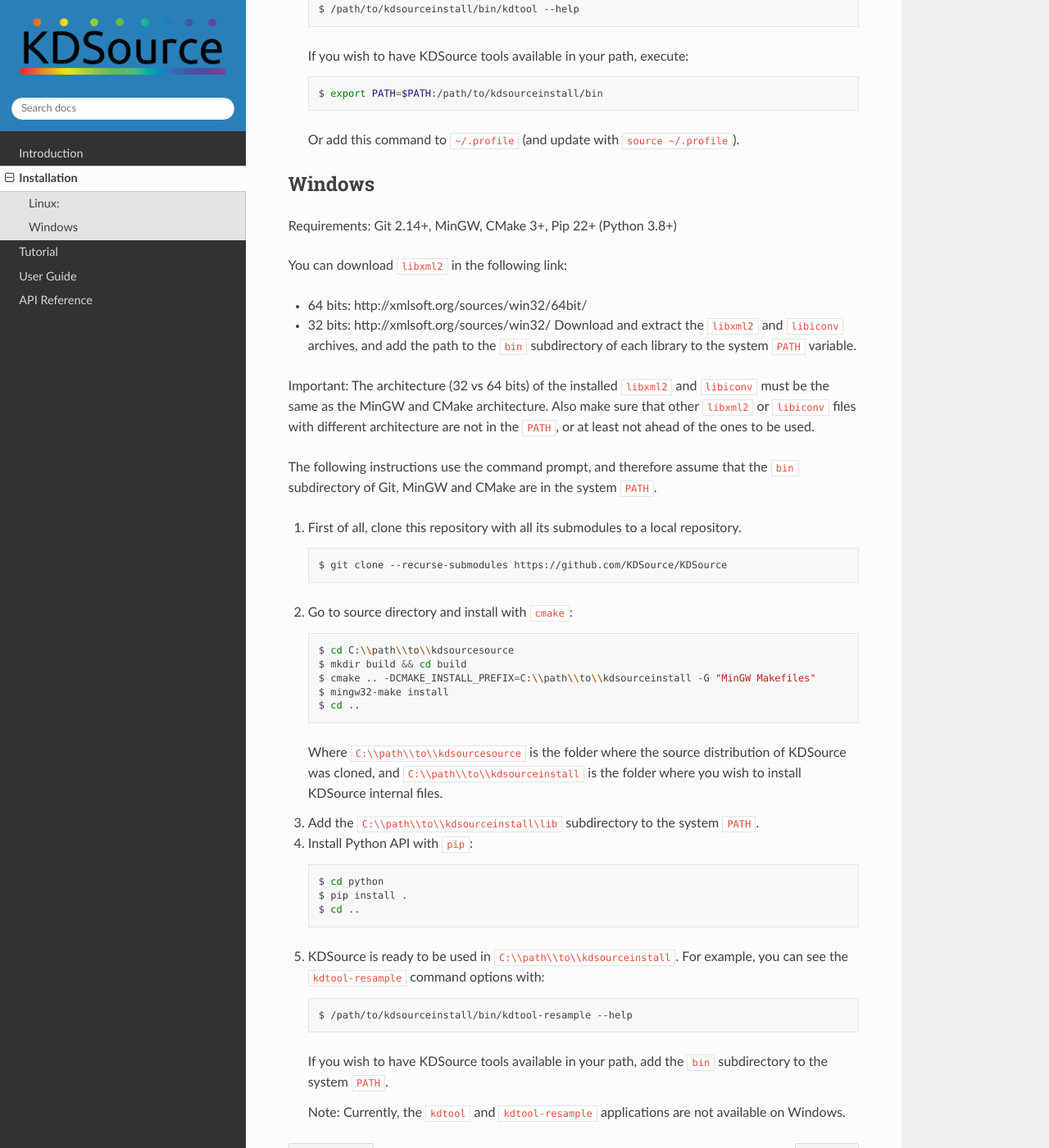
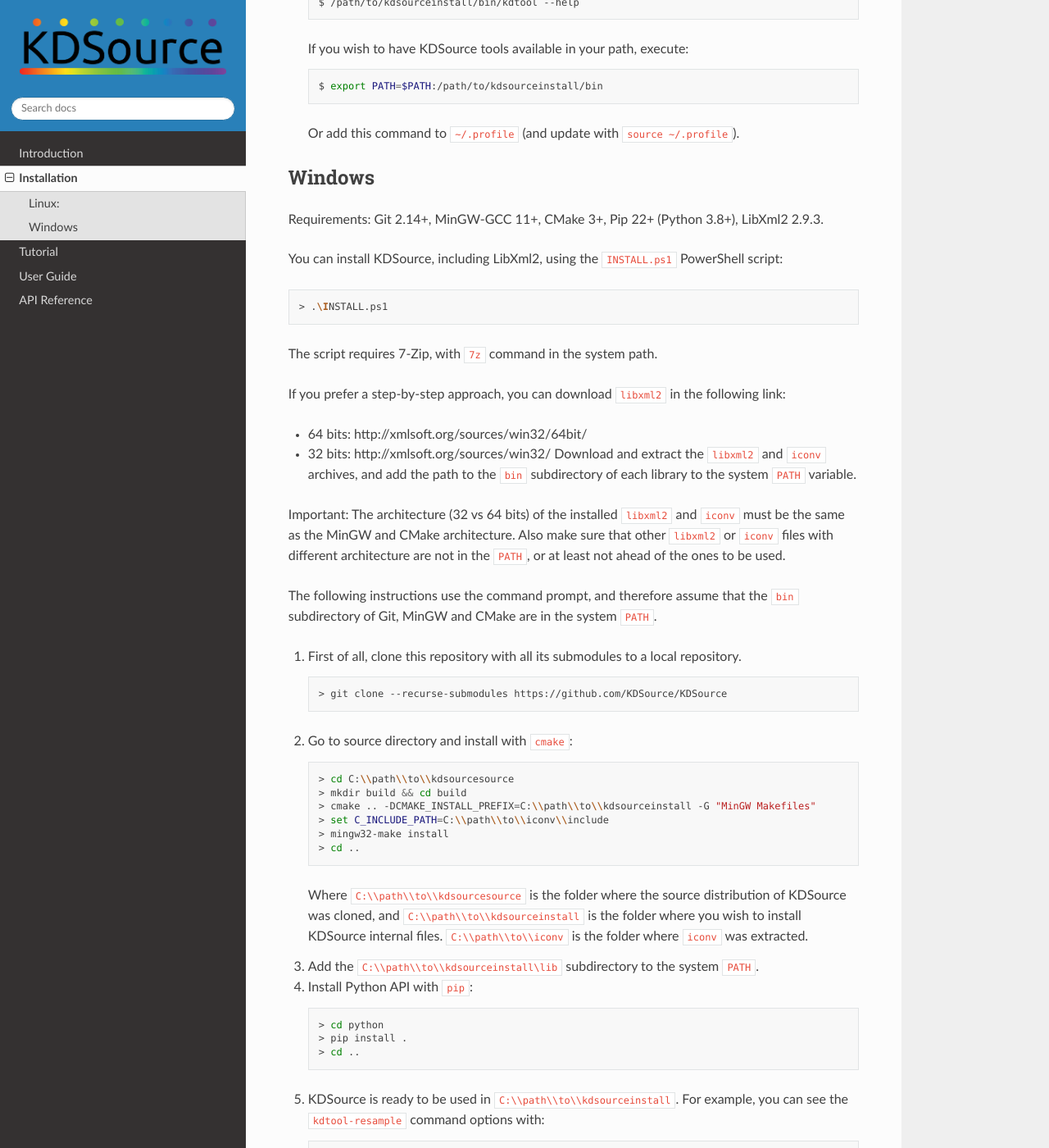
Before and after one commit to KDSource/KDSource, a Sphinx documentation site: the page built from docs/source/installation.md, in a window 1280 px wide and 1400 px high, scrolled down 1094 px. Shown: the whole window at 82% size. Built offline with Sphinx 7.4.7 and the Read the Docs theme 2.0.0, drawn with Linux system fonts in a browser that asks for light colours; some of the changed text lies outside the part shown.

````diff
--- a/docs/source/installation.md
+++ b/docs/source/installation.md
@@ -1,13 +1,14 @@
 # Installation
 
-Currently, the only implemented installation method is via cloning the GitHub repository and building with CMake and Pip. It is required to have previously installed `libxml2`. See bellow for specifical instructions for Linux and Windows.
+Currently, the only implemented installation method is via cloning the GitHub repository and building with CMake and Pip. See bellow for specifical instructions for Linux and Windows.
 
 ## Linux:
 
-Requirements: Git 2.14+, GCC 9+, CMake 3+, Pip 22+ (Python 3.8+)
+Requirements: Git 2.14+, GCC 9+, CMake 3+, Pip 22+ (Python 3.8+), LibXml2 2.9.3.
 
 You can install `libxml2` with:
 ```bash
+   $ sudo apt-get update
    $ sudo apt-get install libxml2
 ```
 for Ubuntu, or similarly for other Linux distributions, using the corresponding package manager.
@@ -53,48 +54,55 @@
 
 ## Windows
 
-Requirements: Git 2.14+, MinGW, CMake 3+, Pip 22+ (Python 3.8+)
+Requirements: Git 2.14+, MinGW-GCC 11+, CMake 3+, Pip 22+ (Python 3.8+), LibXml2 2.9.3.
 
-You can download `libxml2` in the following link:
+You can install KDSource, including LibXml2, using the `INSTALL.ps1` PowerShell script:
+   ```bash
+   > .\INSTALL.ps1
+   ```
+The script requires 7-Zip, with `7z` command in the system path.
+
+If you prefer a step-by-step approach, you can download `libxml2` in the following link:
 * 64 bits: http://xmlsoft.org/sources/win32/64bit/
 * 32 bits: http://xmlsoft.org/sources/win32/
-Download and extract the `libxml2` and `libiconv` archives, and add the path to the `bin` subdirectory of each library to the system `PATH` variable.
+Download and extract the `libxml2` and `iconv` archives, and add the path to the `bin` subdirectory of each library to the system `PATH` variable.
 
-Important: The architecture (32 vs 64 bits) of the installed `libxml2` and `libiconv` must be the same as the MinGW and CMake architecture. Also make sure that other `libxml2` or `libiconv` files with different architecture are not in the `PATH`, or at least not ahead of the ones to be used.
+Important: The architecture (32 vs 64 bits) of the installed `libxml2` and `iconv` must be the same as the MinGW and CMake architecture. Also make sure that other `libxml2` or `iconv` files with different architecture are not in the `PATH`, or at least not ahead of the ones to be used.
 
 The following instructions use the command prompt, and therefore assume that the `bin` subdirectory of Git, MinGW and CMake are in the system `PATH`.
 
 1. First of all, clone this repository with all its submodules to a local repository.
 
    ```bash
-   $ git clone --recurse-submodules https://github.com/KDSource/KDSource
+   > git clone --recurse-submodules https://github.com/KDSource/KDSource
    ```
 
 2. Go to source directory and install with `cmake`:
 
    ```bash
-   $ cd C:\\path\\to\\kdsourcesource
-   $ mkdir build && cd build
-   $ cmake .. -DCMAKE_INSTALL_PREFIX=C:\\path\\to\\kdsourceinstall -G "MinGW Makefiles"
-   $ mingw32-make install
-   $ cd ..
+   > cd C:\\path\\to\\kdsourcesource
+   > mkdir build && cd build
+   > cmake .. -DCMAKE_INSTALL_PREFIX=C:\\path\\to\\kdsourceinstall -G "MinGW Makefiles"
+   > set C_INCLUDE_PATH=C:\\path\\to\\iconv\\include
+   > mingw32-make install
+   > cd ..
    ```
-   Where `C:\\path\\to\\kdsourcesource` is the folder where the source distribution of KDSource was cloned, and `C:\\path\\to\\kdsourceinstall` is the folder where you wish to install KDSource internal files.
+   Where `C:\\path\\to\\kdsourcesource` is the folder where the source distribution of KDSource was cloned, and `C:\\path\\to\\kdsourceinstall` is the folder where you wish to install KDSource internal files. `C:\\path\\to\\iconv` is the folder where `iconv` was extracted.
 
 3. Add the `C:\\path\\to\\kdsourceinstall\lib` subdirectory to the system `PATH`.
 
 4. Install Python API with `pip`:
 
    ```bash
-   $ cd python
-   $ pip install .
-   $ cd ..
+   > cd python
+   > pip install .
+   > cd ..
    ```
 
 5. KDSource is ready to be used in `C:\\path\\to\\kdsourceinstall`. For example, you can see the `kdtool-resample` command options with:
 
    ```bash
-   $ /path/to/kdsourceinstall/bin/kdtool-resample --help
+   > /path/to/kdsourceinstall/bin/kdtool-resample --help
    ```
 
    If you wish to have KDSource tools available in your path, add the `bin` subdirectory to the system `PATH`.
````
Also changed, not shown: DEVELOPMENT.md (+1 -0 lines), README.md (+22 -15 lines), docs/examples/Verification.ipynb, 4 other files.
